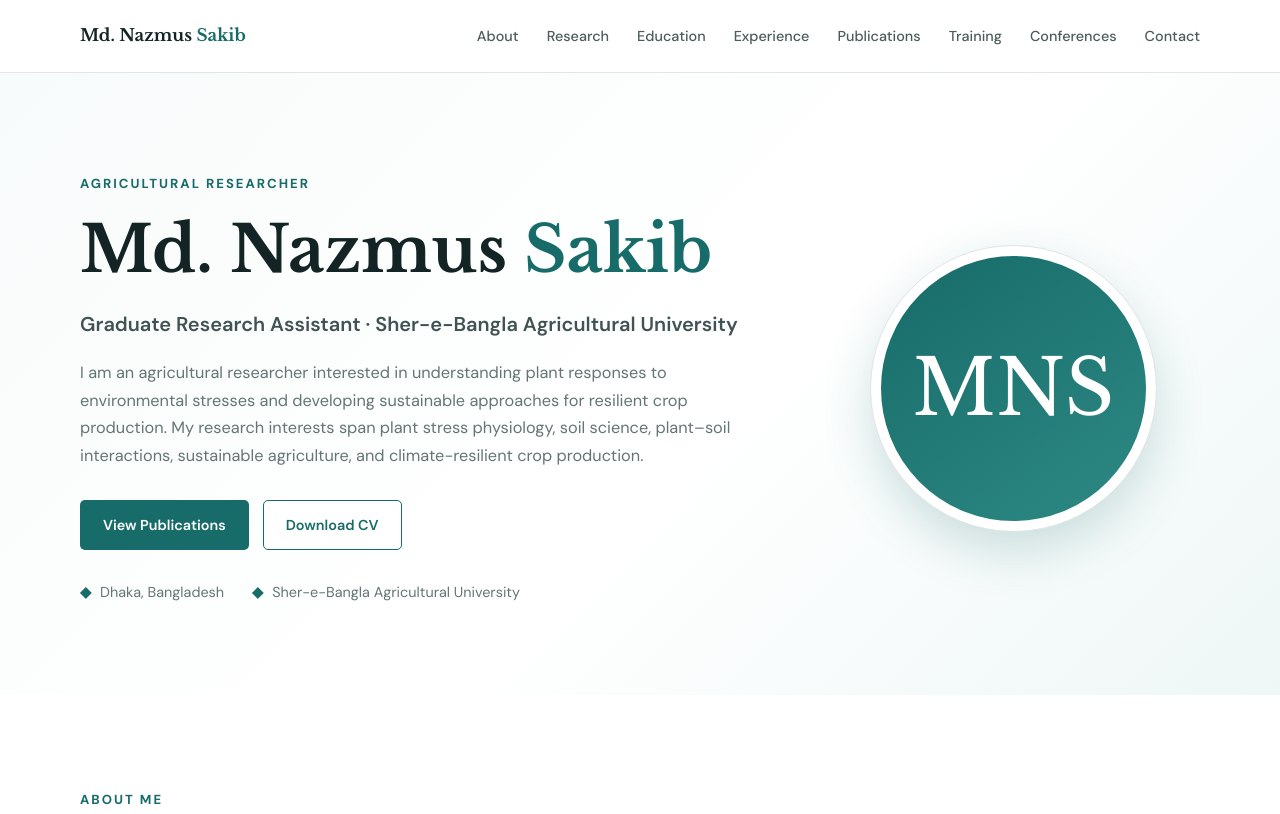
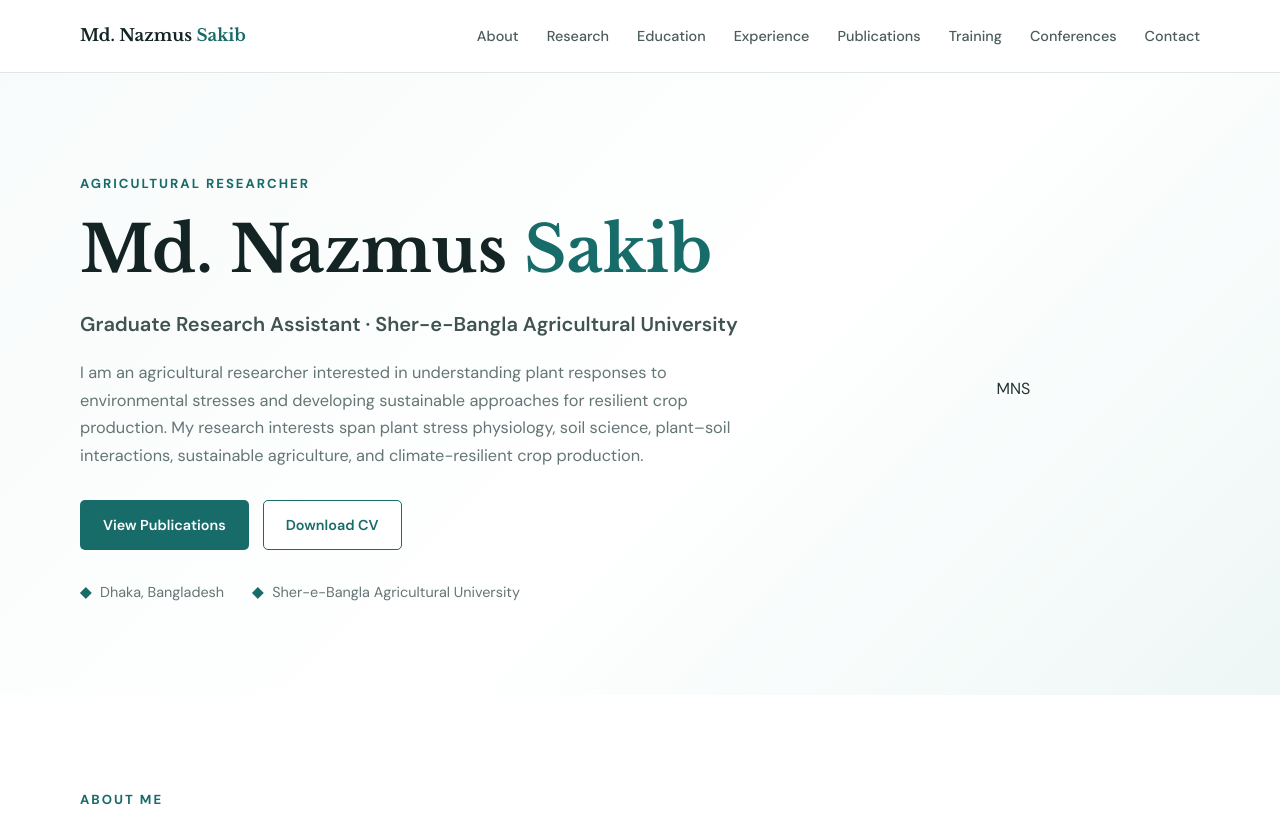
Before and after one commit to agriculturistsakib/agriculturistsakib.github.io, a plain HTML site: page index.html in a window 1280 px wide. Shown: the top 814 px of the page. Drawn offline with nearby package versions, Linux system fonts and the light colour scheme.

Commit message:
Replace profile placeholder with image element
Removed profile placeholder styles and added an image element.

```diff
--- a/index.html
+++ b/index.html
@@ -266,19 +266,7 @@
         }
 
         .profile-placeholder {
-            width: 285px;
-            height: 285px;
-            border-radius: 50%;
-            background: linear-gradient(145deg, var(--primary), #2d8985);
-            display: flex;
-            align-items: center;
-            justify-content: center;
-            color: white;
-            font-family: "Libre Baskerville", serif;
-            font-size: 4.8rem;
-            box-shadow: 0 20px 50px rgba(23,107,104,0.2);
-            border: 10px solid white;
-            outline: 1px solid var(--border);
+                    <img src="profile.jpg" class="profile-image" alt="Md. Nazmus Sakib">;
         }
 
         /*
```
